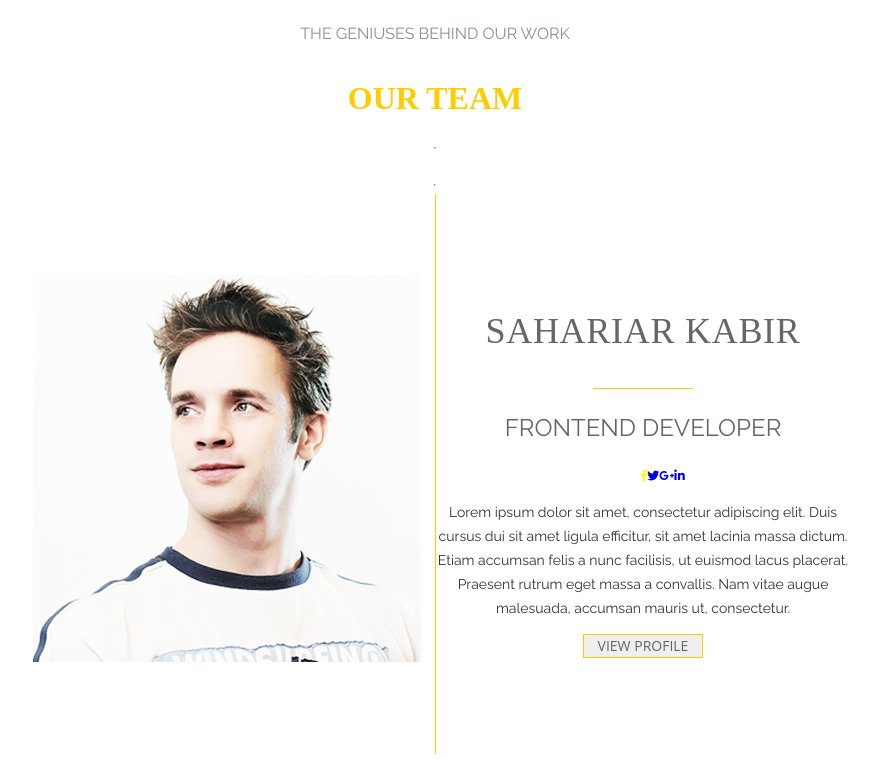
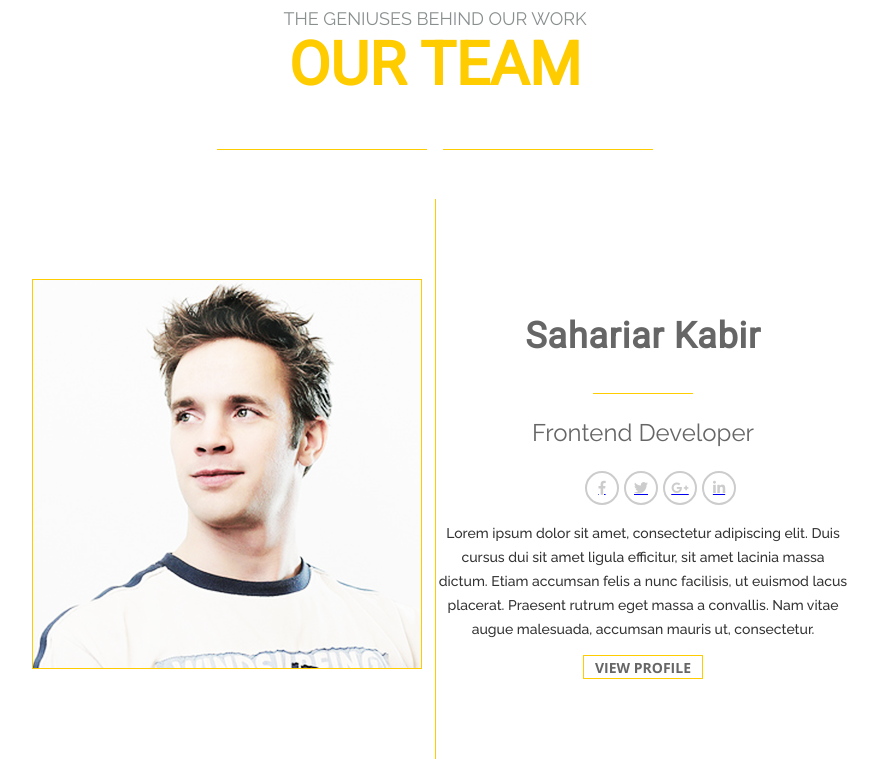
Before and after one commit to Katr1nD/our-team, a plain HTML site: page index.html in a window 1280 px wide. Shown: the whole page, without its empty margins (205-1084 px from the left). Drawn offline with nearby package versions, Linux system fonts and the light colour scheme.

Commit message:
add styles

```diff
--- a/css/_header.scss
+++ b/css/_header.scss
@@ -1,14 +1,31 @@
 header {
     @include sectionCommonStyles(column);
+
+    text-transform: uppercase;
 
     .header__description {
         font-family: $mainFont;
         color: $headerSecondlyColor;
+        font-size: 18px;
+        margin: 0;
     }
 
     .header__title {
+        font-family: $secondlyFont, serif;
         color: $headerMainColor;
+        font-size: 60px;
+        font-weight: 900;
+        margin: 0;
     }
 
-    .line-horizontak
+    .header__decor {
+        @include sectionCommonStyles(row);
+
+        margin: 40px auto;
+
+        .line-horizontal {
+            @include lineHorizontal(210px);
+        }
+    }
+
 }
--- a/css/_mixins.scss
+++ b/css/_mixins.scss
@@ -4,11 +4,12 @@
     justify-content: center;
     align-items: center;
     text-align: center;
-    text-transform: uppercase;
+    // text-transform: uppercase;
 }
 
-@mixin lineHorizontal {
+@mixin lineHorizontal($lineWidth) {
     background-color: $headerMainColor;
     border: none;
     height: 1px;
+    width: $lineWidth;
 }
--- a/css/_section.scss
+++ b/css/_section.scss
@@ -10,21 +10,26 @@
         height: 400px;
     }
 
+    .character__photo img {
+        border: 1px solid $headerMainColor;
+    }
+
     .character__line {
         border-left: 1px solid $headerMainColor;
         height: 560px;
     }
 
+    .character__info {
+
         .character__info_name {
             font-family: $secondlyFont;
             font-size: 36px;
+            font-weight: 900;
             letter-spacing: 0.72px;
         }
 
         .character__line_hr {
-        @include lineHorizontal;
-
-        width: 100px;
+            @include lineHorizontal(100px);
         }
 
         .character__info_position {
@@ -38,10 +43,16 @@
             list-style: none;
         }
 
-    .linkedin {
+        .fab {
+            @include sectionCommonStyles(row);
+
             color: $listColor;
-        border: 1px solid $listColor;
+            border: 2px solid $listColor;
             border-radius: 50%;
+            width: 30px;
+            height: 30px;
+            margin-right: 5px;
+            text-decoration: none;
         }
 
         .character__info_description {
@@ -50,7 +61,6 @@
             font-size: 14px;
             font-weight: 500;
             line-height: 24px;
-        text-transform: none;
         }
 
         .character__info_button {
@@ -61,6 +71,8 @@
             font-weight: 400;
             width: 120px;
             height: 24px;
+            background-color: transparent;
             text-transform: uppercase;
         }
     }
+}
--- a/css/_variables.scss
+++ b/css/_variables.scss
@@ -1,6 +1,6 @@
 // FONTS
 $mainFont : 'Raleway';
-$secondlyFont : 'Roboto - Black';
+$secondlyFont : 'Roboto';
 $buttonFont : 'Open Sans';
 
 // COLORS
@@ -8,4 +8,4 @@ $headerMainColor : #ffcc00;
 $headerSecondlyColor : #898f8f;
 $sectionMainColor : #666666;
 $sectionSecondlyColor : #333333;
-$listColor : #ccccccc;
+$listColor : #cccccc;
--- a/css/style.scss
+++ b/css/style.scss
@@ -1,6 +1,6 @@
 body {}
 
-@import url('https://fonts.googleapis.com/css2?family=Raleway:wght@200;300;400;700;900&display=swap');
+@import url('https://fonts.googleapis.com/css2?family=Open+Sans:wght@700&family=Raleway:wght@400;500;600;700;900&family=Roboto&display=swap');
 
 @import "variables";
 @import "mixins";
--- a/index.html
+++ b/index.html
@@ -16,9 +16,11 @@
         <header class="header">
             <p class="header__description">The geniuses behind our work</p>
             <h1 class="header__title">Our team</h1>
-            <hr class="line-horizontal" />
-            <img src="./img/bonfire-icon.svg" alt="logo" />
-            <hr class="line-horizontal" />
+            <div class="header__decor">
+                <hr class="line-horizontal" />
+                <img src="./img/bonfire-icon.svg" alt="logo" />
+                <hr class="line-horizontal" />
+            </div>
         </header>
         <section class="slider">
             <div class="character character__first">
@@ -33,23 +35,23 @@
                     <ul class="character__info_networks">
                         <li>
                             <a href="https://www.facebook.com/shahriar.kabir.54772" target="_blank" rel="author"
-                                class="facebook" style="color:yellow;">
-                                <i class="fab fa-facebook-f fa-xs"></i>
+                                class="facebook">
+                                <i class="fab fa-facebook-f fa-sm"></i>
                             </a>
                         </li>
                         <li>
                             <a href="https://twitter.com/sahariarkabir" target="_blank" rel="author" class="twitter">
-                                <i class="fab fa-twitter fa-xs"></i>
+                                <i class="fab fa-twitter fa-sm"></i>
                             </a>
                         </li>
                         <li>
                             <a href="https://www.google.com/" target="_blank" rel="author" class="google">
-                                <i class="fab fa-google-plus-g fa-xs"></i>
+                                <i class="fab fa-google-plus-g fa-sm"></i>
                             </a>
                         </li>
                         <li><a href="https://www.linkedin.com/in/shkabir/" target="_blank" rel="author"
                                 class="linkedin">
-                                <i class="fab fa-linkedin-in fa-xs"></i>
+                                <i class="fab fa-linkedin-in fa-sm"></i>
                             </a>
                         </li>
                     </ul>
```
Also changed, not shown: css/style.css, 1 other file. Lines whose indentation alone changed are shown as unchanged.
